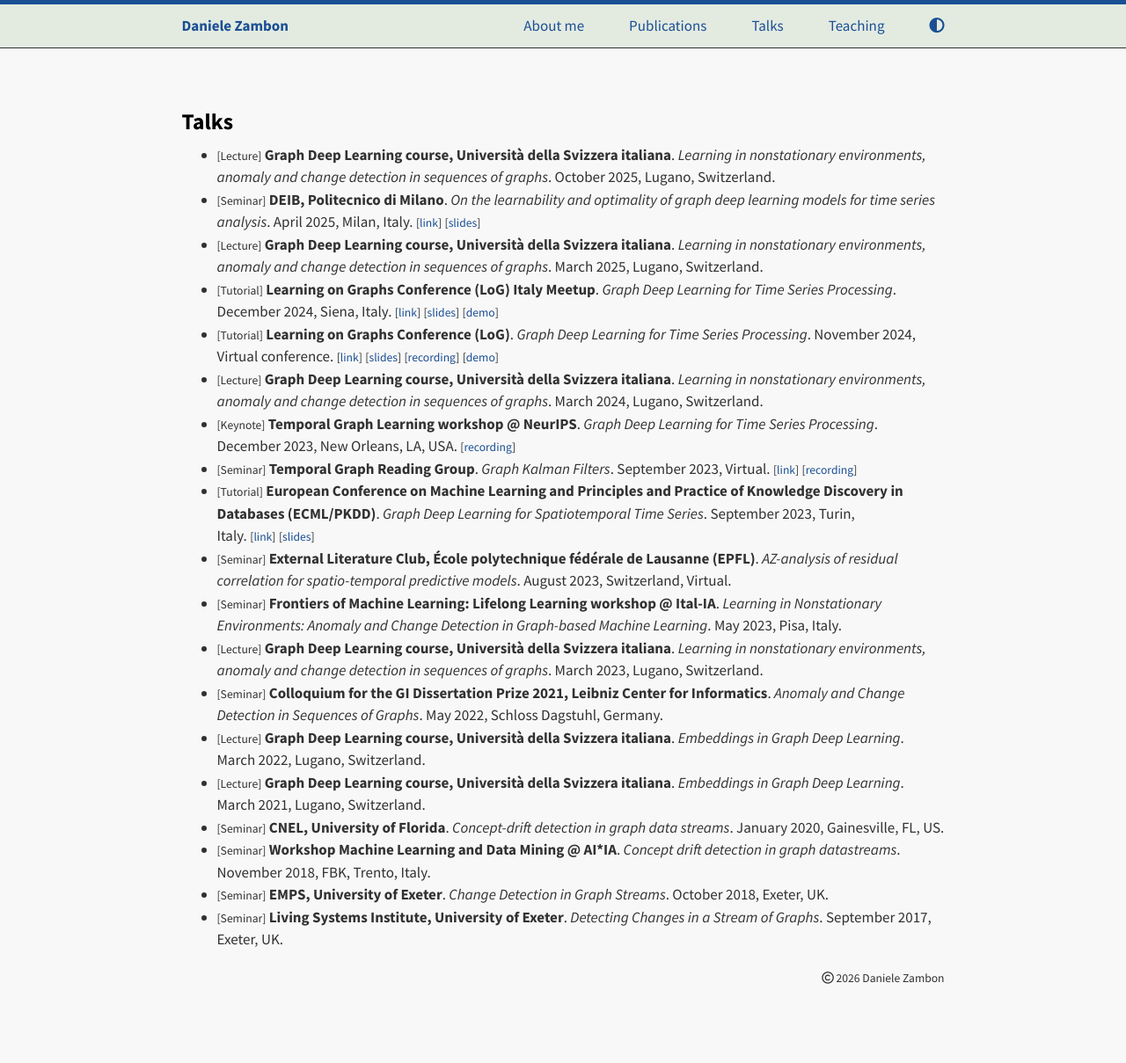
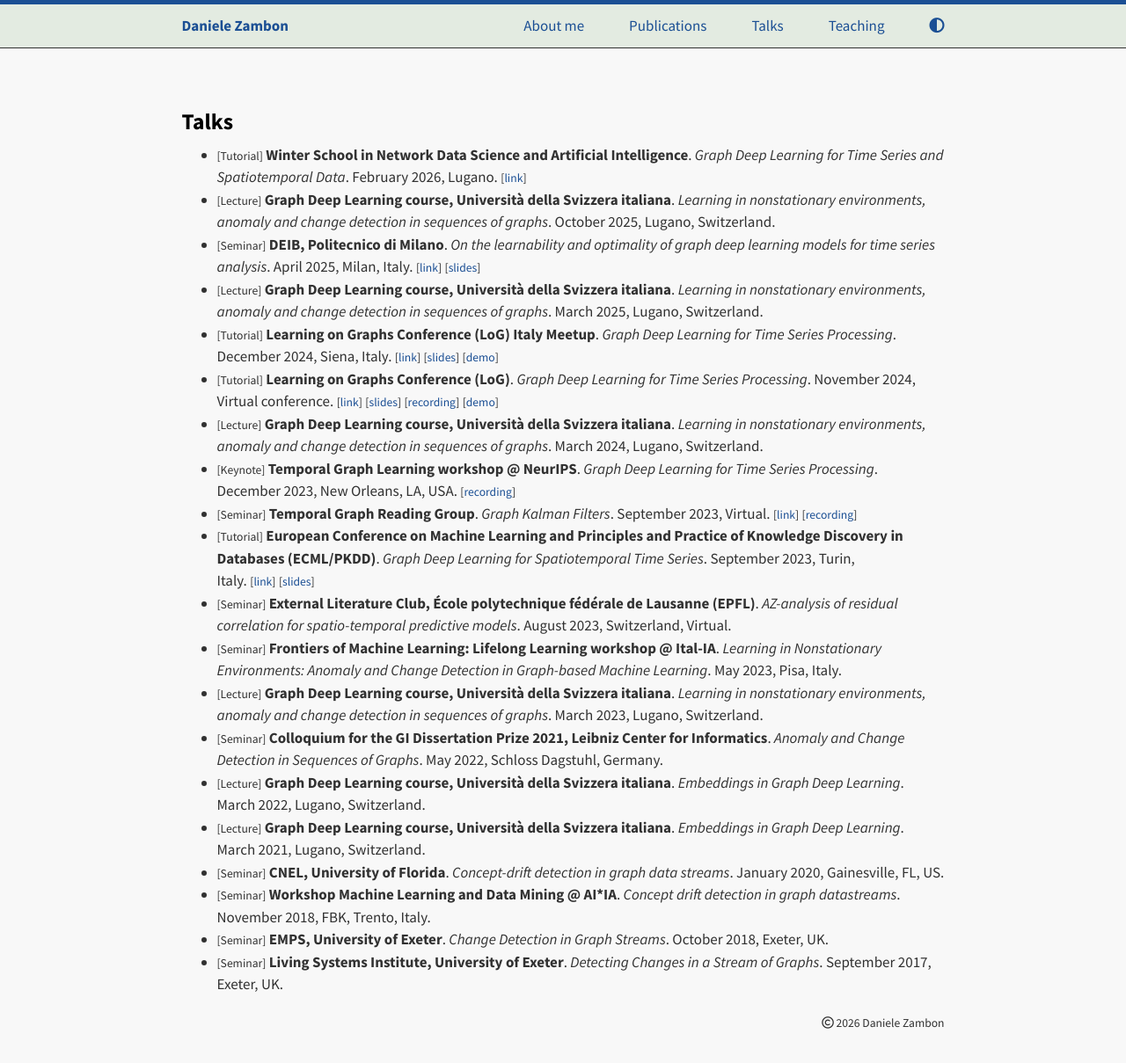
Before and after one commit to dzambon/dzambon.github.io, a Jekyll site: the page built from talks.md, in a window 1280 px wide. Shown: the whole page at 88% size. Built offline with Jekyll 4.4.1, drawn with Linux system fonts in a browser that asks for light colours; nearby versions of some CDN libraries; a style sheet for code colours, icons or effects is not loaded; before the commit the page ends 1158 px from its top, so only the background shows below that.

Commit message:
update talks

```diff
--- a/_data/talks.yaml
+++ b/_data/talks.yaml
@@ -99,6 +99,13 @@ talks:
     type: Lecture
 # Tutorials
   -
+    venue: Winter School in Network Data Science and Artificial Intelligence
+    city: Lugano
+    date: 2026-02-12
+    title: Graph Deep Learning for Time Series and Spatiotemporal Data
+    type: Tutorial
+    url: https://www.supsi.ch/winter-school-in-network-data-science-and-artificial-intelligence
+  -
     venue: Learning on Graphs Conference (LoG)
     city: Virtual conference
     date: 2024-11-28
```
Also changed, not shown: _data/papers.yaml (+6 -3 lines).
